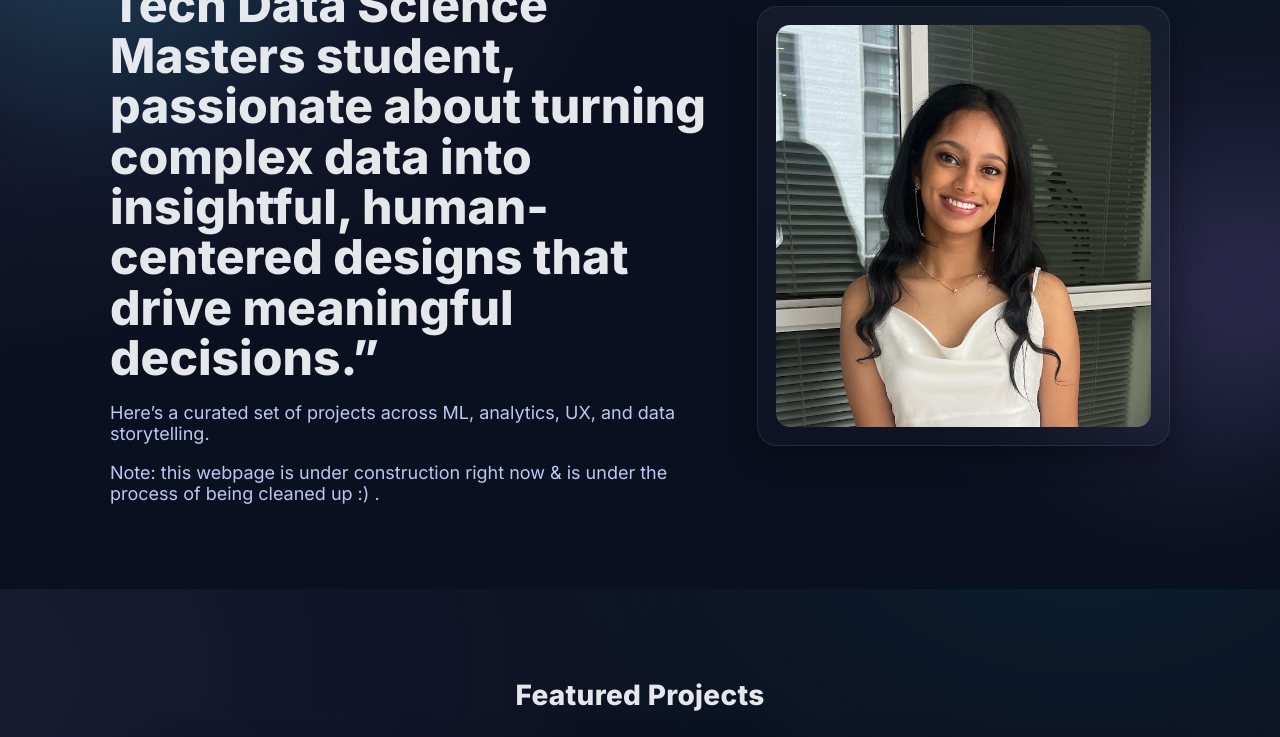
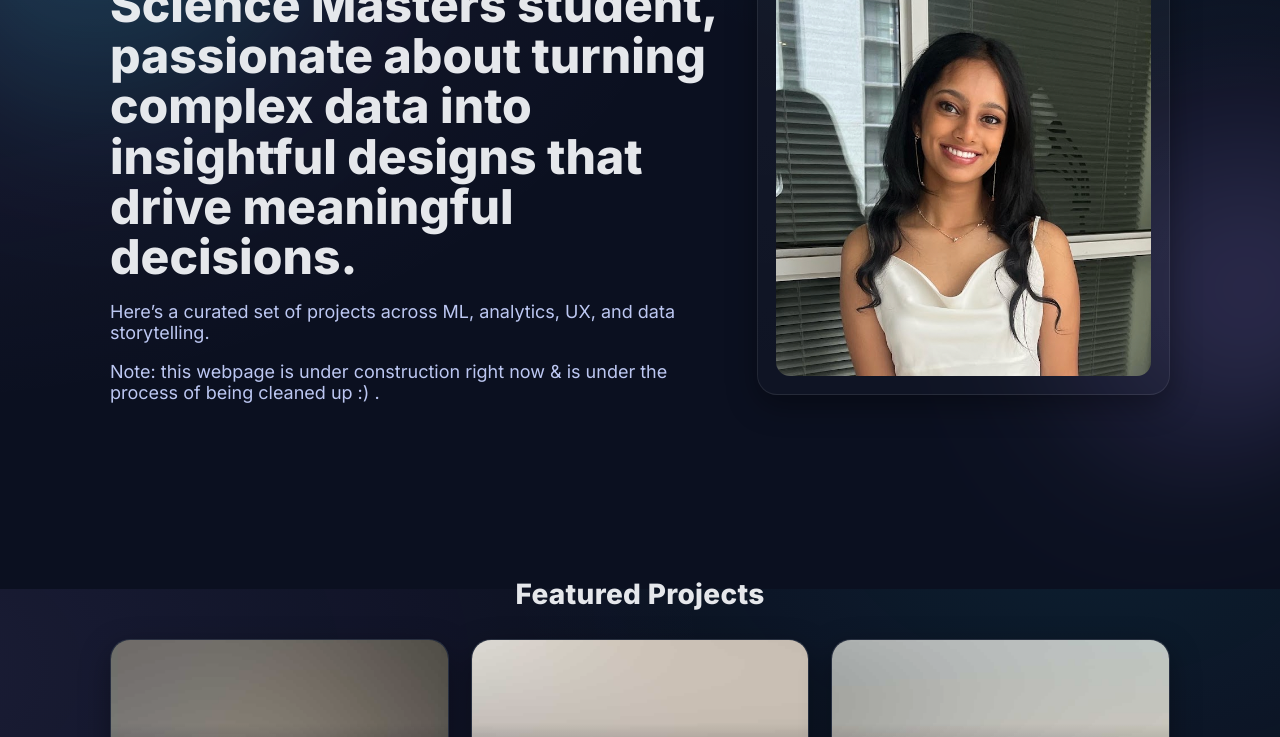
Before and after one commit to sumanachilakamarri/portfolio, a plain HTML site: page index.html in a window 1280 px wide. Shown: the part 211-948 px from the top of the page. Drawn offline with Linux system fonts and the light colour scheme.

Commit message:
Update index.html

```diff
--- a/index.html
+++ b/index.html
@@ -156,7 +156,7 @@
 
     <section class="container hero-grid" id="home">
       <div>
-        <h1 class="headline">Hi, I'm <span class="accent">Sumana</span>, a Georgia Tech Data Science Masters student, passionate about turning complex data into insightful, human-centered designs that drive meaningful decisions.”</h1>
+        <h1 class="headline">Hi, I'm <span class="accent">Sumana</span>, a Data Science Masters student, passionate about turning complex data into insightful designs that drive meaningful decisions.</h1>
         <p class="subhead">Here’s a curated set of projects across ML, analytics, UX, and data storytelling.</p>
         <p class="subhead">Note: this webpage is under construction right now & is under the process of being cleaned up :) .</p>
       </div>
```
